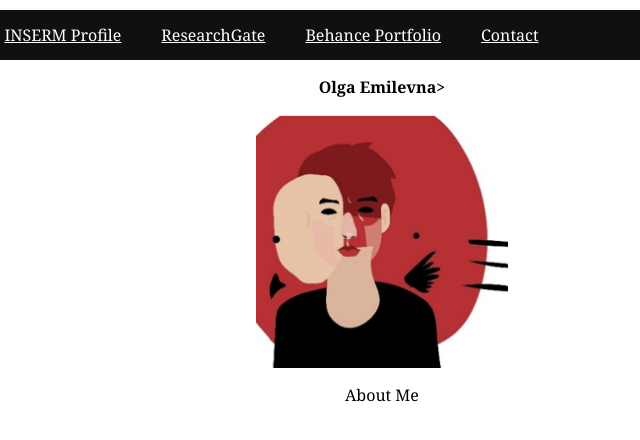
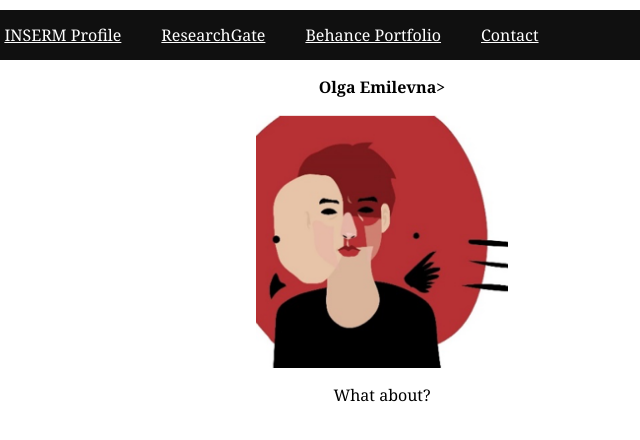
Before and after one commit to oemilevna/oemilevna, a plain HTML site: page public/about.html in a window 1280 px wide. Shown: the full height of the page, 258-898 px from the left. Drawn offline with Linux system fonts and the light colour scheme.

Commit message:
what about

```diff
--- a/public/about.html
+++ b/public/about.html
@@ -25,7 +25,7 @@
 <div class = "maintext">
   <p><b> Olga Emilevna> </b></p>
   <img src="images/profile.png" width='20%' alt="Photo de profile">
-  <p>About Me</p>
+  <p>What about?</p>
 </div>
   </body>
 
```
